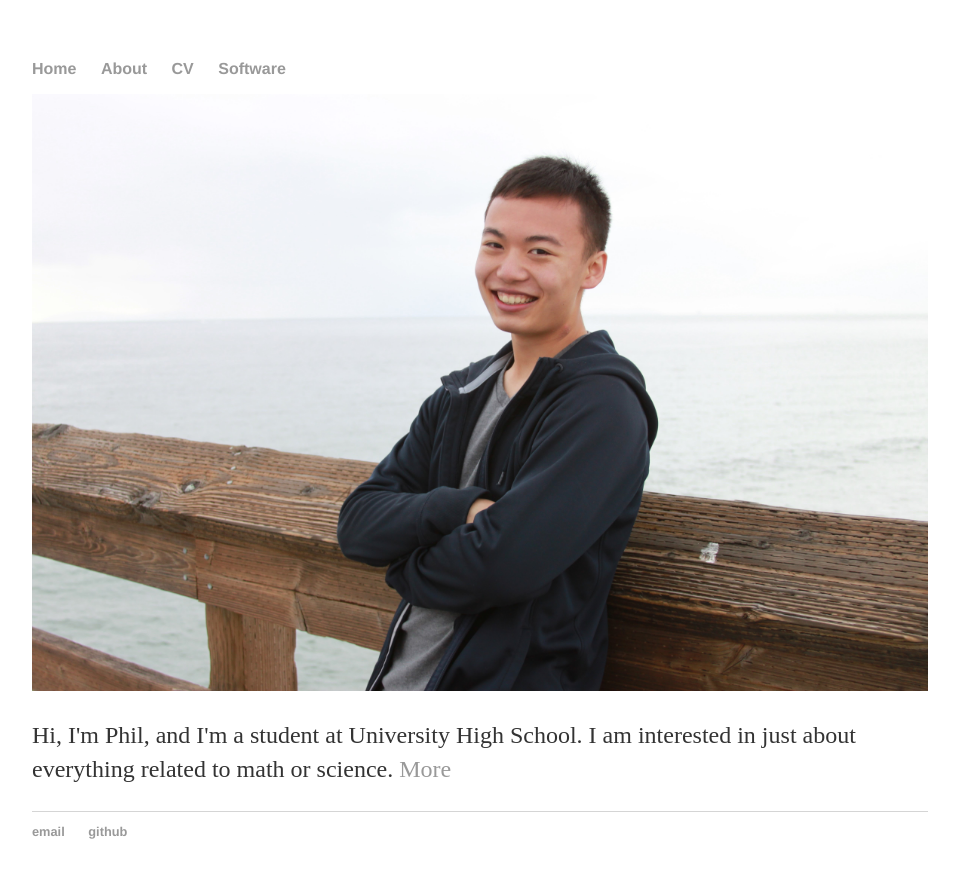
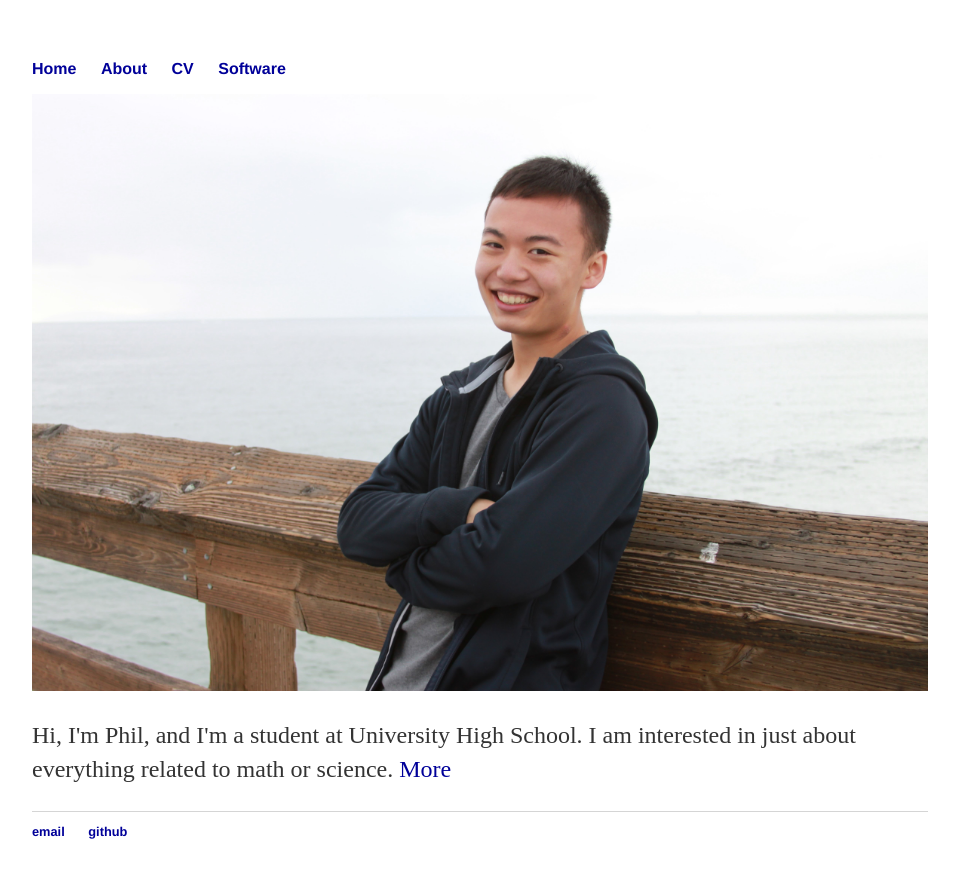
Before and after one commit to philhchen/philhchen.github.io, a Jekyll site: the page built from index.html, in a window 1280 px wide. Shown: the top 878 px of the page, without its empty margins (160-1119 px from the left). Built offline with Jekyll 4.4.1, drawn with Linux system fonts in a browser that asks for light colours.

Commit message:
Update main.css

```diff
--- a/css/main.css
+++ b/css/main.css
@@ -14,7 +14,7 @@ nav ul li, footer ul li {
 }
 a {
     text-decoration: none;
-    color: #999;
+    color: #000099;
 }
 a:hover {
     text-decoration: underline;
```
